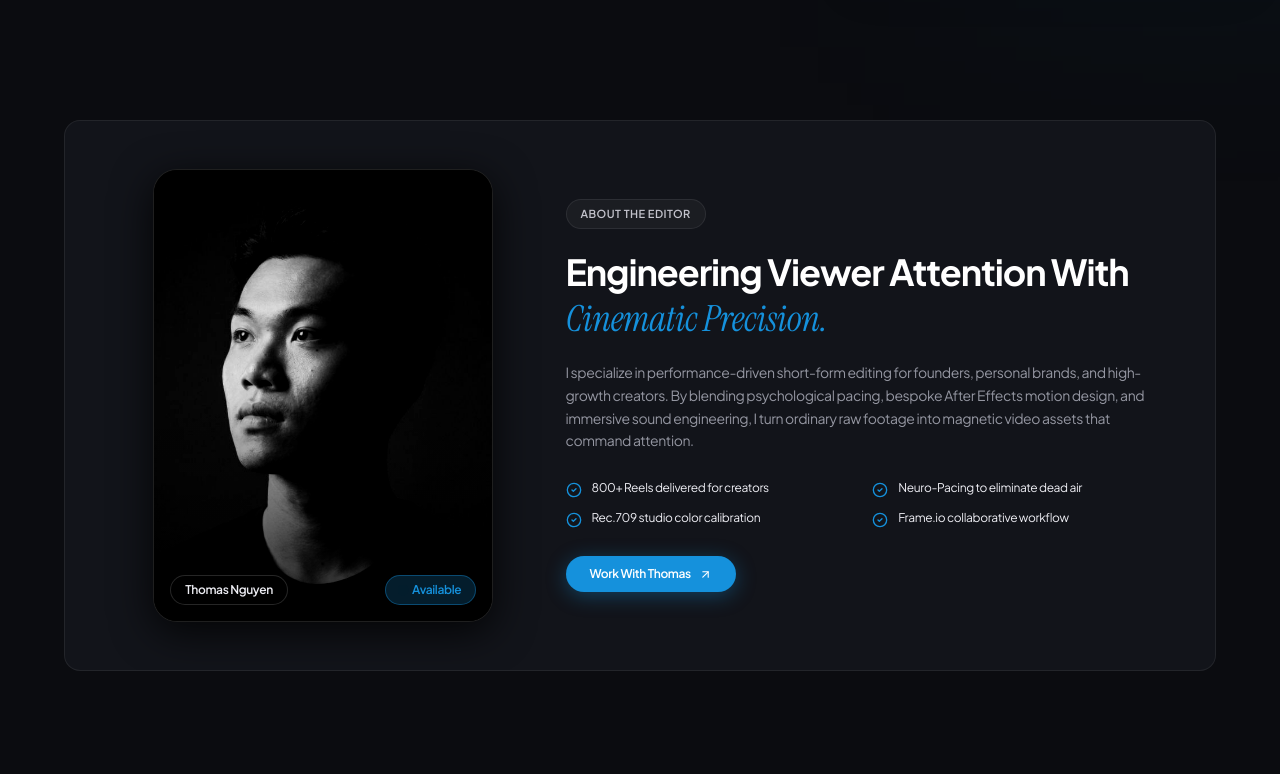
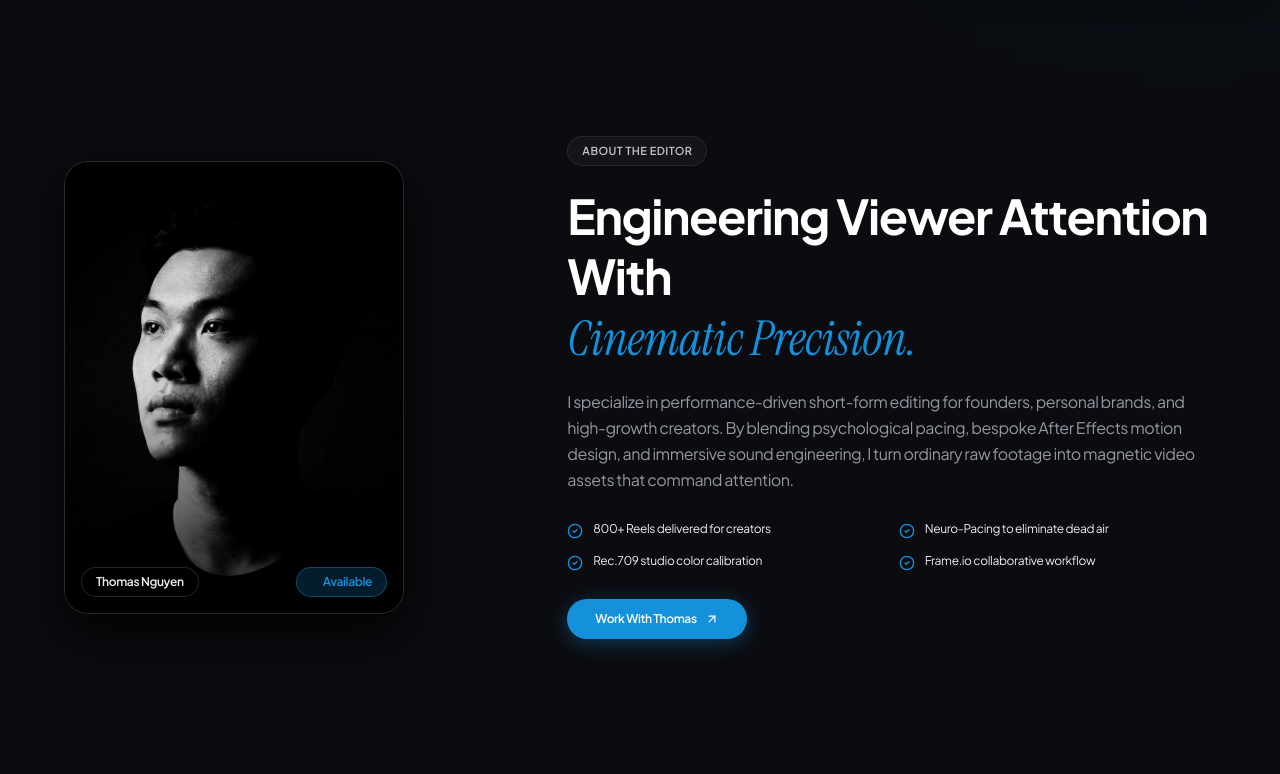
Before and after one commit to phucnguyen36/Thomas-Nguyen-Website, a React (Vite) app: page / in a window 1280 px wide. Shown: the part 806-1580 px from the top of the page. Built offline with nearby package versions, Linux system fonts and the light colour scheme.

Commit message:
Remove redundant outer box in About section and wire contact form submission directly to Gmail

```diff
--- a/src/App.tsx
+++ b/src/App.tsx
@@ -21,11 +21,7 @@ import {
   Facebook,
   Twitter,
   X,
-  Award,
-  Video,
-  BarChart3,
-  Flame,
-  ShieldCheck
+  Loader2
 } from 'lucide-react';
 
 export default function App() {
@@ -33,8 +29,14 @@ export default function App() {
   const [activeFaq, setActiveFaq] = useState<number | null>(null);
 
   // Form State
+  const [formData, setFormData] = useState({
+    name: '',
+    email: '',
+    message: ''
+  });
   const [videoType, setVideoType] = useState('Short Form Videos');
   const [budgetRange, setBudgetRange] = useState('$500-$1000');
+  const [isSubmitting, setIsSubmitting] = useState(false);
   const [formSubmitted, setFormSubmitted] = useState(false);
 
   // Live Toast Notification
@@ -57,6 +59,46 @@ export default function App() {
   const handleCalendlyRedirect = (e?: React.MouseEvent) => {
     if (e) e.preventDefault();
     window.open(calendlyBookingUrl, '_blank', 'noopener,noreferrer');
+  };
+
+  // Contact Form Submission Direct to Gmail
+  const handleFormSubmit = async (e: React.FormEvent) => {
+    e.preventDefault();
+    setIsSubmitting(true);
+
+    try {
+      const response = await fetch('https://formsubmit.co/ajax/thomasnguyen.editor@gmail.com', {
+        method: 'POST',
+        headers: {
+          'Content-Type': 'application/json',
+          'Accept': 'application/json'
+        },
+        body: JSON.stringify({
+          Name: formData.name,
+          Email: formData.email,
+          'Video Type': videoType,
+          'Budget Range': budgetRange,
+          'Vision & Notes': formData.message || 'No additional notes provided.',
+          _subject: `⚡ New Project Inquiry from ${formData.name} (${budgetRange})`,
+          _template: 'table'
+        })
+      });
+
+      if (response.ok) {
+        setFormSubmitted(true);
+        setFormData({ name: '', email: '', message: '' });
+      } else {
+        // Fallback to mailto link
+        window.location.href = `mailto:thomasnguyen.editor@gmail.com?subject=Project Inquiry from ${encodeURIComponent(formData.name)}&body=Name: ${encodeURIComponent(formData.name)}%0D%0AEmail: ${encodeURIComponent(formData.email)}%0D%0AType: ${encodeURIComponent(videoType)}%0D%0ABudget: ${encodeURIComponent(budgetRange)}%0D%0ANotes: ${encodeURIComponent(formData.message)}`;
+        setFormSubmitted(true);
+      }
+    } catch {
+      // Direct email client fallback
+      window.location.href = `mailto:thomasnguyen.editor@gmail.com?subject=Project Inquiry from ${encodeURIComponent(formData.name)}&body=Name: ${encodeURIComponent(formData.name)}%0D%0AEmail: ${encodeURIComponent(formData.email)}%0D%0AType: ${encodeURIComponent(videoType)}%0D%0ABudget: ${encodeURIComponent(budgetRange)}%0D%0ANotes: ${encodeURIComponent(formData.message)}`;
+      setFormSubmitted(true);
+    } finally {
+      setIsSubmitting(false);
+    }
   };
 
   useEffect(() => {
@@ -214,10 +256,10 @@ export default function App() {
       </header>
 
       {/* MAIN CONTENT AREA */}
-      <main className="relative z-10 space-y-24 md:space-y-28 pb-28 max-w-[1200px] mx-auto px-6">
+      <main className="relative z-10 space-y-24 md:space-y-32 pb-28 max-w-[1200px] mx-auto px-6">
 
         {/* 1. HERO SECTION */}
-        <section id="hero" className="pt-14 md:pt-18 space-y-7 text-center">
+        <section id="hero" className="pt-14 md:pt-20 space-y-7 text-center">
 
           {/* Availability Status Badge */}
           <div className="inline-flex items-center gap-2 px-3.5 py-1.5 rounded-full bg-[#12141a] border border-white/[0.08] text-xs text-[#ededf3] font-semibold tracking-tight shadow-sm">
@@ -313,14 +355,13 @@ export default function App() {
 
         </section>
 
-        {/* 2. ARTISTIC VERTICAL PORTRAIT SPOTLIGHT (ABOUT THE EDITOR) */}
-        <section id="about" className="space-y-6 pt-4 scroll-mt-20">
-          <div className="kuldeep-card p-8 sm:p-12 border border-white/[0.08] bg-[#12141a] overflow-hidden relative">
-            <div className="grid grid-cols-1 md:grid-cols-12 gap-8 items-center">
+        {/* 2. ARTISTIC VERTICAL PORTRAIT SPOTLIGHT (SEAMLESS CLEAN LAYOUT - NO OUTER BOX) */}
+        <section id="about" className="pt-2 scroll-mt-20">
+          <div className="grid grid-cols-1 md:grid-cols-12 gap-8 md:gap-14 items-center">
 
-              {/* Studio Portrait Art Block - Vertical Aspect Ratio with Elegant Rounded Corners */}
-              <div className="md:col-span-5 relative group flex justify-center">
-                <div className="relative w-full max-w-[340px] aspect-[3/4] rounded-3xl overflow-hidden border border-white/[0.12] shadow-[0_10px_40px_rgba(0,0,0,0.8)] bg-black">
+            {/* Studio Portrait Art Block - Vertical Tall Frame with Soft Rounded Corners */}
+            <div className="md:col-span-5 relative group flex justify-center md:justify-start">
+              <div className="relative w-full max-w-[340px] aspect-[3/4] rounded-3xl overflow-hidden border border-white/[0.12] shadow-[0_20px_50px_rgba(0,0,0,0.85)] bg-[#0b0c10]">
                 <img
                   src="/thomas_portrait.jpg"
                   alt="Thomas Nguyen - Short-Form Video Editor & Retention Strategist"
@@ -345,16 +386,16 @@ export default function App() {
             <div className="md:col-span-7 space-y-5 text-left">
               <span className="kuldeep-badge">About The Editor</span>
 
-                <h2 className="text-2xl sm:text-4xl font-bold tracking-tight text-white leading-tight">
+              <h2 className="text-3xl sm:text-5xl font-bold tracking-tight text-white leading-tight">
                 Engineering Viewer Attention With <br />
                 <span className="font-serif-italic font-normal text-[#1591DC]">Cinematic Precision.</span>
               </h2>
 
-                <p className="text-xs sm:text-sm text-[#9496a1] leading-relaxed">
+              <p className="text-sm sm:text-base text-[#9496a1] leading-relaxed">
                 I specialize in performance-driven short-form editing for founders, personal brands, and high-growth creators. By blending psychological pacing, bespoke After Effects motion design, and immersive sound engineering, I turn ordinary raw footage into magnetic video assets that command attention.
               </p>
 
-                <div className="grid grid-cols-1 sm:grid-cols-2 gap-3 pt-2">
+              <div className="grid grid-cols-1 sm:grid-cols-2 gap-3.5 pt-2">
                 <div className="flex items-start gap-2.5 text-xs text-[#ededf3]">
                   <CheckCircle2 size={16} className="text-[#1591DC] shrink-0 mt-0.5" />
                   <span>800+ Reels delivered for creators</span>
@@ -376,16 +417,15 @@ export default function App() {
               <div className="pt-2">
                 <button
                   onClick={handleCalendlyRedirect}
-                    className="px-6 py-2.5 btn-primary-kuldeep text-xs font-semibold tracking-tight cursor-pointer inline-flex items-center gap-2"
+                  className="px-7 py-3 btn-primary-kuldeep text-xs font-semibold tracking-tight cursor-pointer inline-flex items-center gap-2"
                 >
                   <span>Work With Thomas</span>
-                    <ArrowUpRight size={13} />
+                  <ArrowUpRight size={14} />
                 </button>
               </div>
 
             </div>
 
-            </div>
           </div>
         </section>
 
@@ -708,30 +748,28 @@ export default function App() {
           </div>
         </section>
 
-        {/* 7. KULDEEP INTERACTIVE CONTACT INTAKE FORM */}
+        {/* 7. KULDEEP DIRECT INTAKE FORM (SUBMITS DIRECTLY TO GMAIL) */}
         <section id="contact" className="space-y-6 pt-4 max-w-2xl mx-auto scroll-mt-20">
           <div className="text-center space-y-1.5">
             <span className="kuldeep-badge">Contact</span>
             <h2 className="text-3xl sm:text-4xl font-bold tracking-tight text-white">
               Contact us for amazing <span className="font-serif-italic font-normal text-[#1591DC]">video editing projects</span>
             </h2>
+            <p className="text-xs text-[#9496a1]">
+              Inquiries are delivered directly to <span className="text-[#1591DC] font-semibold">thomasnguyen.editor@gmail.com</span>
+            </p>
           </div>
 
           <div className="kuldeep-card p-7 sm:p-9 space-y-5 border border-white/[0.08]">
-            <form
-              onSubmit={(e) => {
-                e.preventDefault();
-                setFormSubmitted(true);
-                setTimeout(() => setFormSubmitted(false), 6000);
-              }}
-              className="space-y-4"
-            >
+            <form onSubmit={handleFormSubmit} className="space-y-4">
               <div className="space-y-1.5">
                 <label className="text-xs font-semibold text-[#ededf3] block">Name</label>
                 <input
                   type="text"
                   required
                   placeholder="Your full name"
+                  value={formData.name}
+                  onChange={(e) => setFormData({ ...formData, name: e.target.value })}
                   className="w-full bg-[#0b0c10] border border-white/[0.08] rounded-xl px-4 py-2.5 text-xs text-white placeholder:text-[#9496a1]/60 focus:outline-none focus:border-[#1591DC] transition-all"
                 />
               </div>
@@ -742,6 +780,8 @@ export default function App() {
                   type="email"
                   required
                   placeholder="your.email@example.com"
+                  value={formData.email}
+                  onChange={(e) => setFormData({ ...formData, email: e.target.value })}
                   className="w-full bg-[#0b0c10] border border-white/[0.08] rounded-xl px-4 py-2.5 text-xs text-white placeholder:text-[#9496a1]/60 focus:outline-none focus:border-[#1591DC] transition-all"
                 />
               </div>
@@ -793,18 +833,26 @@ export default function App() {
                 <textarea
                   rows={3}
                   placeholder="Tell us about your content, goals, reference links or vision..."
+                  value={formData.message}
+                  onChange={(e) => setFormData({ ...formData, message: e.target.value })}
                   className="w-full bg-[#0b0c10] border border-white/[0.08] rounded-xl px-4 py-2.5 text-xs text-white placeholder:text-[#9496a1]/60 focus:outline-none focus:border-[#1591DC] transition-all resize-none"
                 ></textarea>
               </div>
 
               <button
                 type="submit"
-                className="w-full py-3 btn-primary-kuldeep text-xs font-bold uppercase tracking-wider flex items-center justify-center gap-2 cursor-pointer"
+                disabled={isSubmitting}
+                className="w-full py-3 btn-primary-kuldeep text-xs font-bold uppercase tracking-wider flex items-center justify-center gap-2 cursor-pointer disabled:opacity-50"
               >
-                {formSubmitted ? (
+                {isSubmitting ? (
+                  <>
+                    <Loader2 size={15} className="animate-spin" />
+                    <span>Sending to Thomas Nguyen...</span>
+                  </>
+                ) : formSubmitted ? (
                   <>
                     <Check size={15} />
-                    <span>Request Sent! We'll reply within 24 hours</span>
+                    <span>Inquiry Sent! Check your email for reply</span>
                   </>
                 ) : (
                   <>
@@ -813,6 +861,22 @@ export default function App() {
                   </>
                 )}
               </button>
+
+              {formSubmitted && (
+                <div className="p-3 rounded-xl bg-emerald-950/40 border border-emerald-500/30 text-emerald-300 text-xs text-center space-y-1">
+                  <p className="font-semibold">✓ Your project details have been emailed directly to Thomas!</p>
+                  <p className="text-[11px] text-zinc-300">
+                    Want to discuss right away?{' '}
+                    <button
+                      type="button"
+                      onClick={handleCalendlyRedirect}
+                      className="text-[#1591DC] underline font-semibold cursor-pointer"
+                    >
+                      Click here to book a 15-min call on Calendly
+                    </button>
+                  </p>
+                </div>
+              )}
             </form>
           </div>
         </section>
```
Lines whose indentation alone changed are shown as unchanged.
